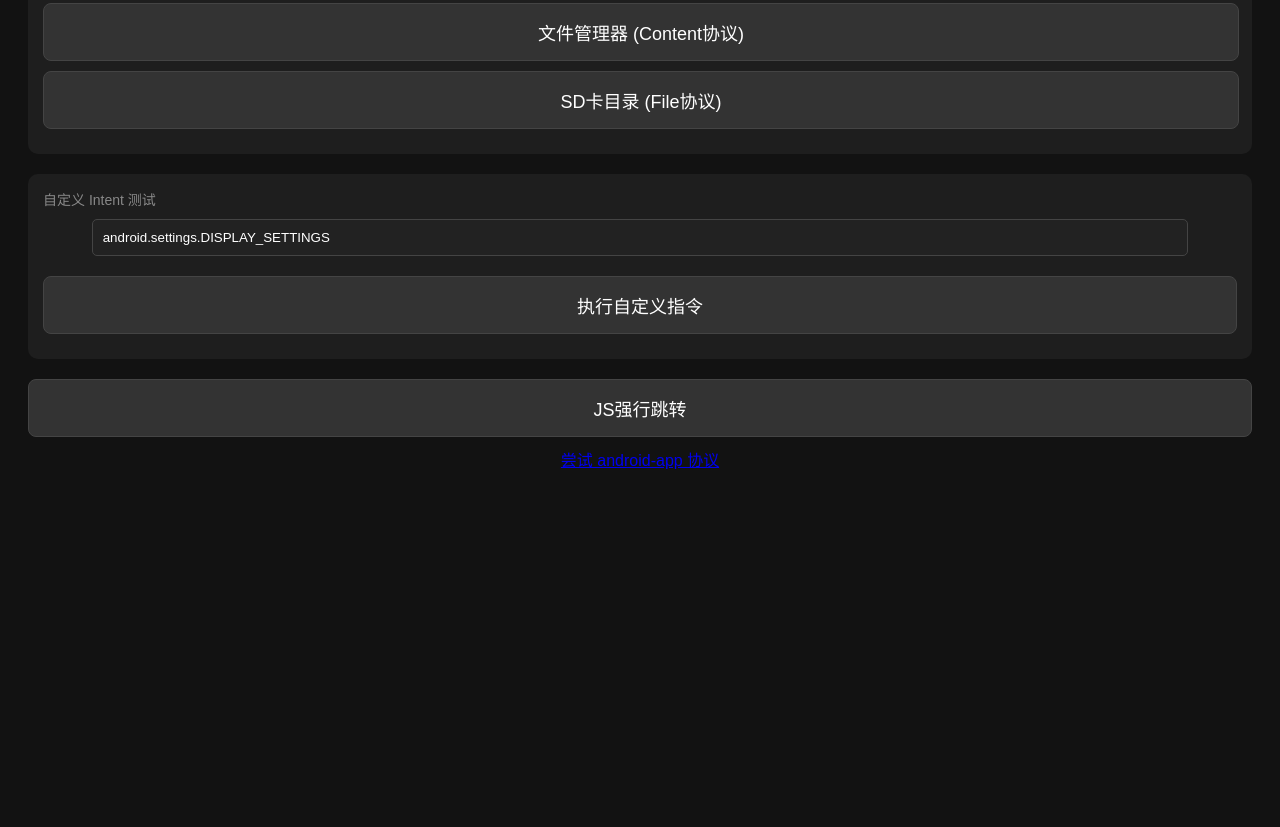
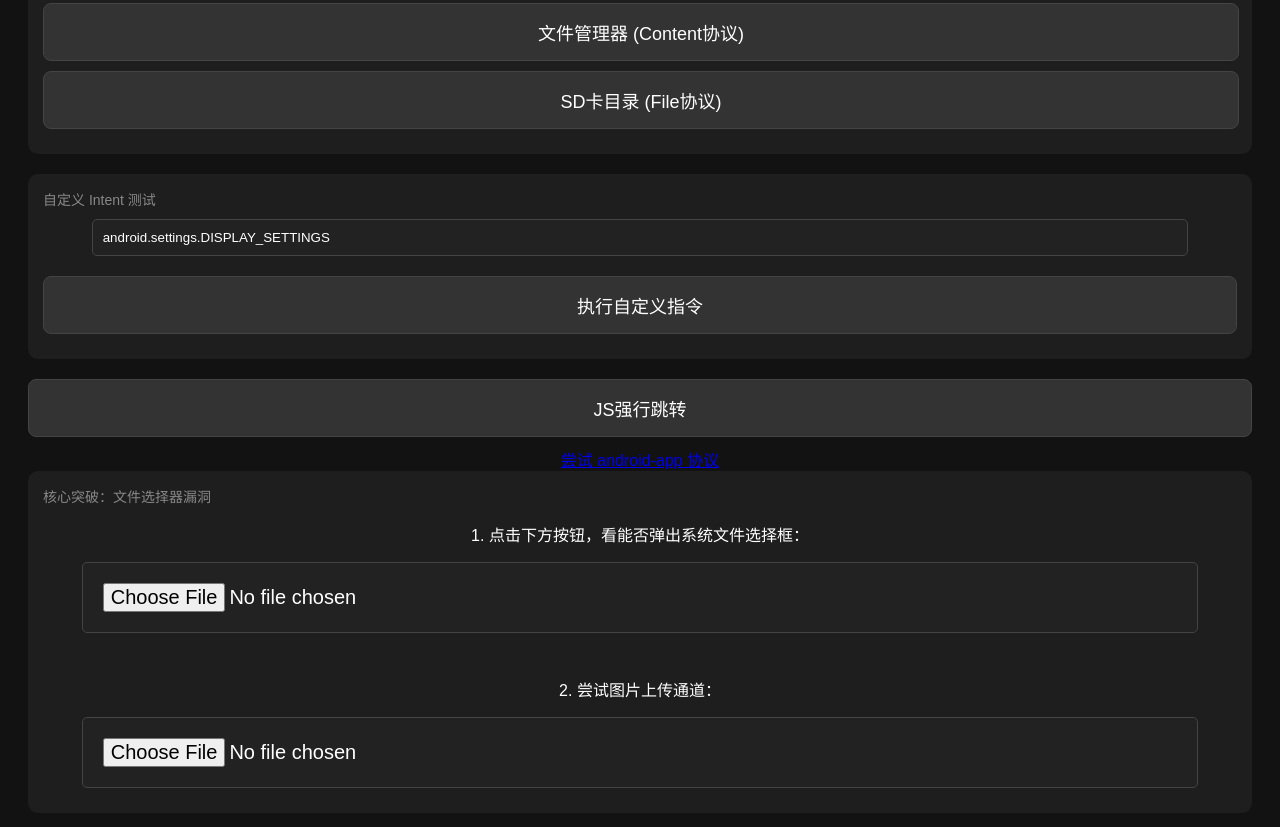
Before and after one commit to Liu-Nian-TUBS/temppages, a plain HTML site: page index.html in a window 1280 px wide. Shown: the part 626-1453 px from the top of the page. Before the commit the page ends 1125 px from the top, so only its background shows below. Drawn offline with Linux system fonts and the light colour scheme.

Commit message:
Update index.html

```diff
--- a/index.html
+++ b/index.html
@@ -102,6 +102,18 @@ function tryOpenSettings() {
 <!-- 另一种协议写法 -->
 <a href="android-app://com.android.settings">尝试 android-app 协议</a>
 
+<div class="group">
+    <div class="group-title">核心突破：文件选择器漏洞</div>
+
+    <!-- 普通文件上传 -->
+    <p>1. 点击下方按钮，看能否弹出系统文件选择框：</p>
+    <input type="file" style="font-size: 20px; padding: 20px; width: 90%;" />
+    <br><br>
+
+    <!-- 限制为图片（有时能触发不同的选择器） -->
+    <p>2. 尝试图片上传通道：</p>
+    <input type="file" accept="image/*" style="font-size: 20px; padding: 20px; width: 90%;" />
+</div>
 
 </body>
 </html>
```
